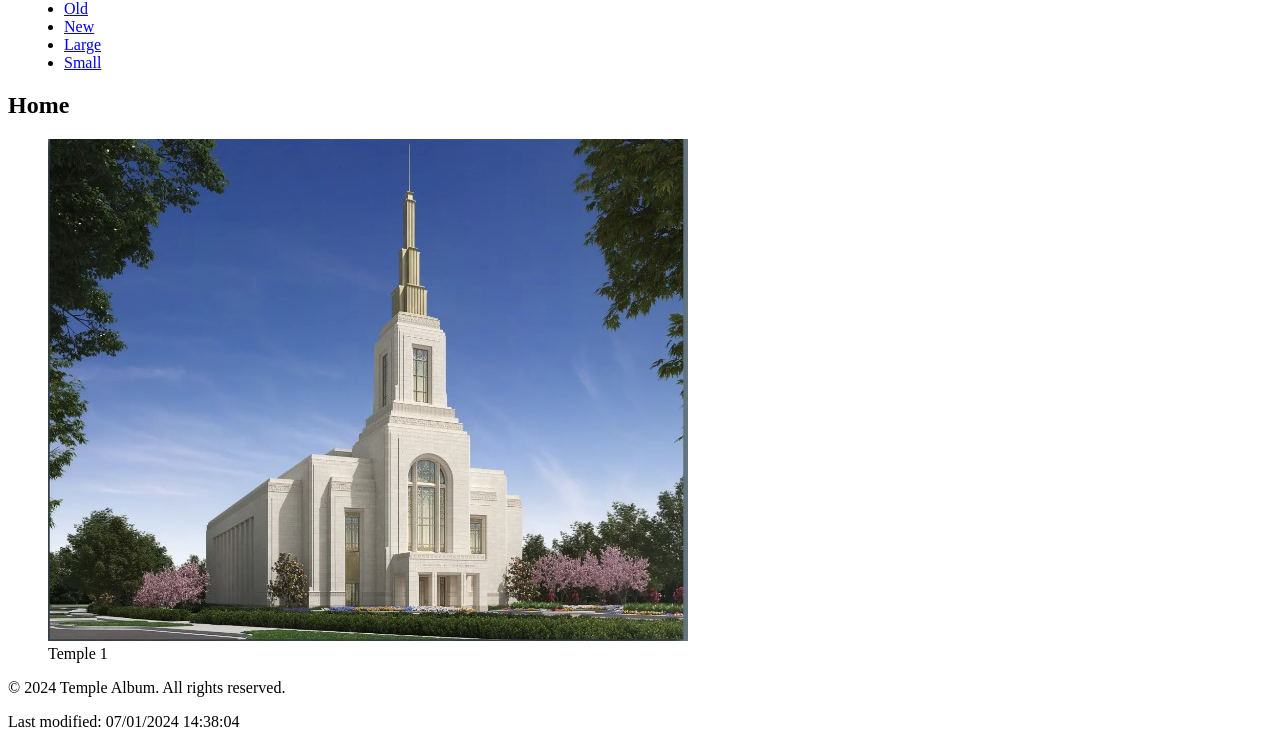
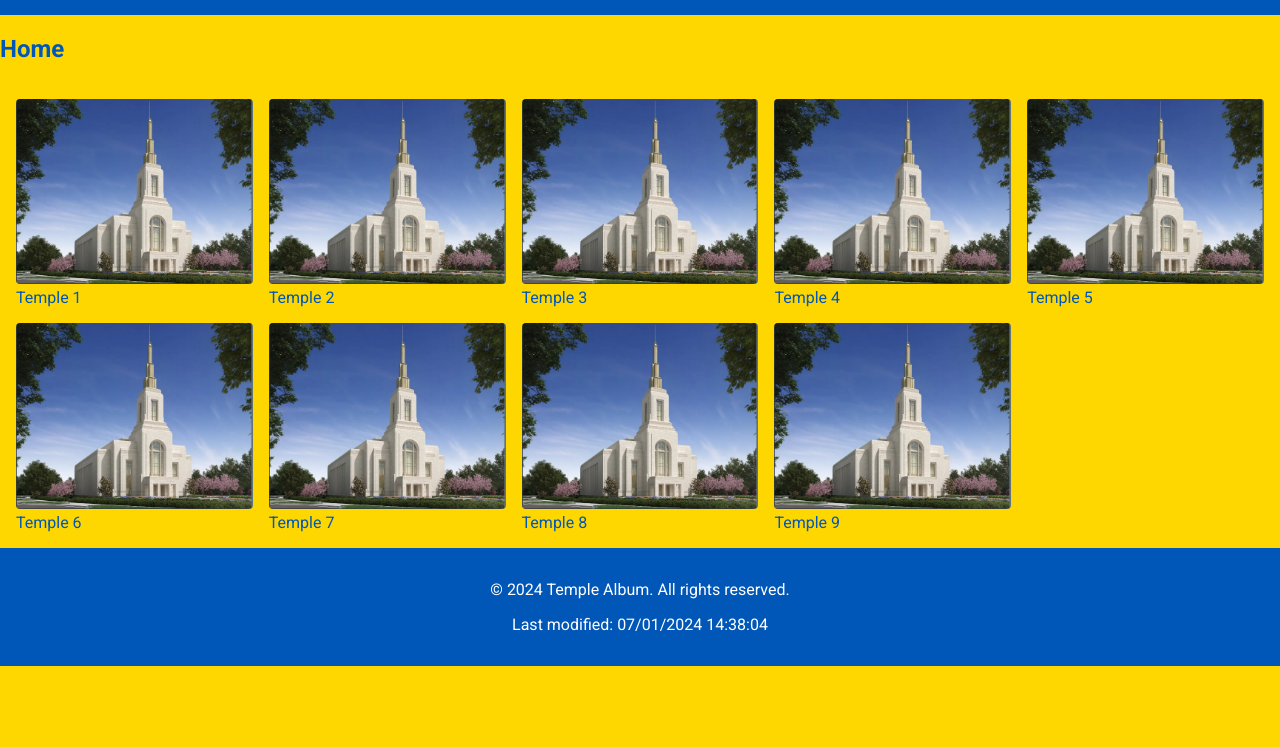
Before and after one commit to yjesp/wdd131, a plain HTML site: page temples.html in a window 1280 px wide. Shown: the part 98-845 px from the top of the page. After the commit the page ends 800 px from the top, so only its background shows below. Drawn offline with Linux system fonts and the light colour scheme; files that its build step writes are made by us from their sources.

Commit message:
Add files via upload

```diff
--- a/styles/styles/temples.css
+++ b/styles/styles/temples.css
@@ -1,18 +1,106 @@
-#menu.open {
-  display: block;
+:root {
+  --main-color: #0057b7;
+  --secondary-color: #ffd700;
+  --hover-color: #ff9900;
 }
 
-@media (max-width: 767px) {
+body {
+  font-family: 'Roboto', sans-serif;
+  margin: 0;
+  padding: 0;
+  color: var(--main-color);
+  background-color: var(--secondary-color);
+}
+
+header {
+  background-color: var(--main-color);
+  color: white;
+  padding: 1rem;
+  display: flex;
+  justify-content: space-between;
+  align-items: center;
+}
+
+nav {
+  display: flex;
+  align-items: center;
+}
+
+#hamburger {
+  background: none;
+  border: none;
+  color: white;
+  font-size: 2rem;
+  display: none;
+}
+
+#menu {
+  list-style-type: none;
+  display: flex;
+  gap: 1rem;
+  margin: 0;
+  padding: 0;
+}
+
+#menu li {
+  display: inline;
+}
+
+#menu li a {
+  color: white;
+  text-decoration: none;
+  padding: 0.5rem 1rem;
+}
+
+#menu li a:hover {
+  background-color: var(--hover-color);
+  border-radius: 4px;
+}
+
+.gallery {
+  display: grid;
+  grid-template-columns: repeat(auto-fit, minmax(200px, 1fr));
+  gap: 1rem;
+  padding: 1rem;
+}
+
+.gallery figure {
+  margin: 0;
+}
+
+.gallery img {
+  width: 100%;
+  height: auto;
+  border-radius: 4px;
+}
+
+footer {
+  background-color: var(--main-color);
+  color: white;
+  text-align: center;
+  padding: 1rem;
+}
+
+@media (max-width: 768px) {
   #hamburger {
-      display: block;
+    display: block;
   }
 
   #menu {
-      display: none;
-      flex-direction: column;
+    display: none;
+    flex-direction: column;
+    background-color: var(--main-color);
+    position: absolute;
+    top: 4rem;
+    right: 1rem;
+    border-radius: 4px;
   }
 
   #menu.open {
-      display: flex;
+    display: flex;
+  }
+
+  #menu li {
+    margin: 0;
   }
 }
--- a/styles/temples-large.css
+++ b/styles/temples-large.css
@@ -1,7 +1,4 @@
-#hamburger {
-  display: none;
-}
-
+/* Large screen styles */
 #menu {
   flex-direction: row;
 }
@@ -9,7 +6,3 @@
 #menu li {
   margin: 0 1em;
 }
-
-.gallery {
-  grid-template-columns: repeat(auto-fit, minmax(200px, 1fr));
-}
--- a/temples.html
+++ b/temples.html
@@ -31,6 +31,38 @@
                 <figcaption>Temple 1</figcaption>
             </figure>
             <!-- Add 8 more figure elements with temple images and captions here -->
+            <figure>
+                <img src="images/temple2.jpg" alt="Temple 2">
+                <figcaption>Temple 2</figcaption>
+            </figure>
+            <figure>
+                <img src="images/temple3.jpg" alt="Temple 3">
+                <figcaption>Temple 3</figcaption>
+            </figure>
+            <figure>
+                <img src="images/temple4.jpg" alt="Temple 4">
+                <figcaption>Temple 4</figcaption>
+            </figure>
+            <figure>
+                <img src="images/temple5.jpg" alt="Temple 5">
+                <figcaption>Temple 5</figcaption>
+            </figure>
+            <figure>
+                <img src="images/temple6.jpg" alt="Temple 6">
+                <figcaption>Temple 6</figcaption>
+            </figure>
+            <figure>
+                <img src="images/temple7.jpg" alt="Temple 7">
+                <figcaption>Temple 7</figcaption>
+            </figure>
+            <figure>
+                <img src="images/temple8.jpg" alt="Temple 8">
+                <figcaption>Temple 8</figcaption>
+            </figure>
+            <figure>
+                <img src="images/temple9.jpg" alt="Temple 9">
+                <figcaption>Temple 9</figcaption>
+            </figure>
         </div>
     </main>
     <footer>
```
Also changed, not shown: images/temple2.jpg (added), images/temple3.jpg (added), images/temple4.jpg (added), images/temple5.jpg (added), images/temple6.jpg (added), images/temple7.jpg (added), images/temple8.jpg (added), images/temple9.jpg (added).
